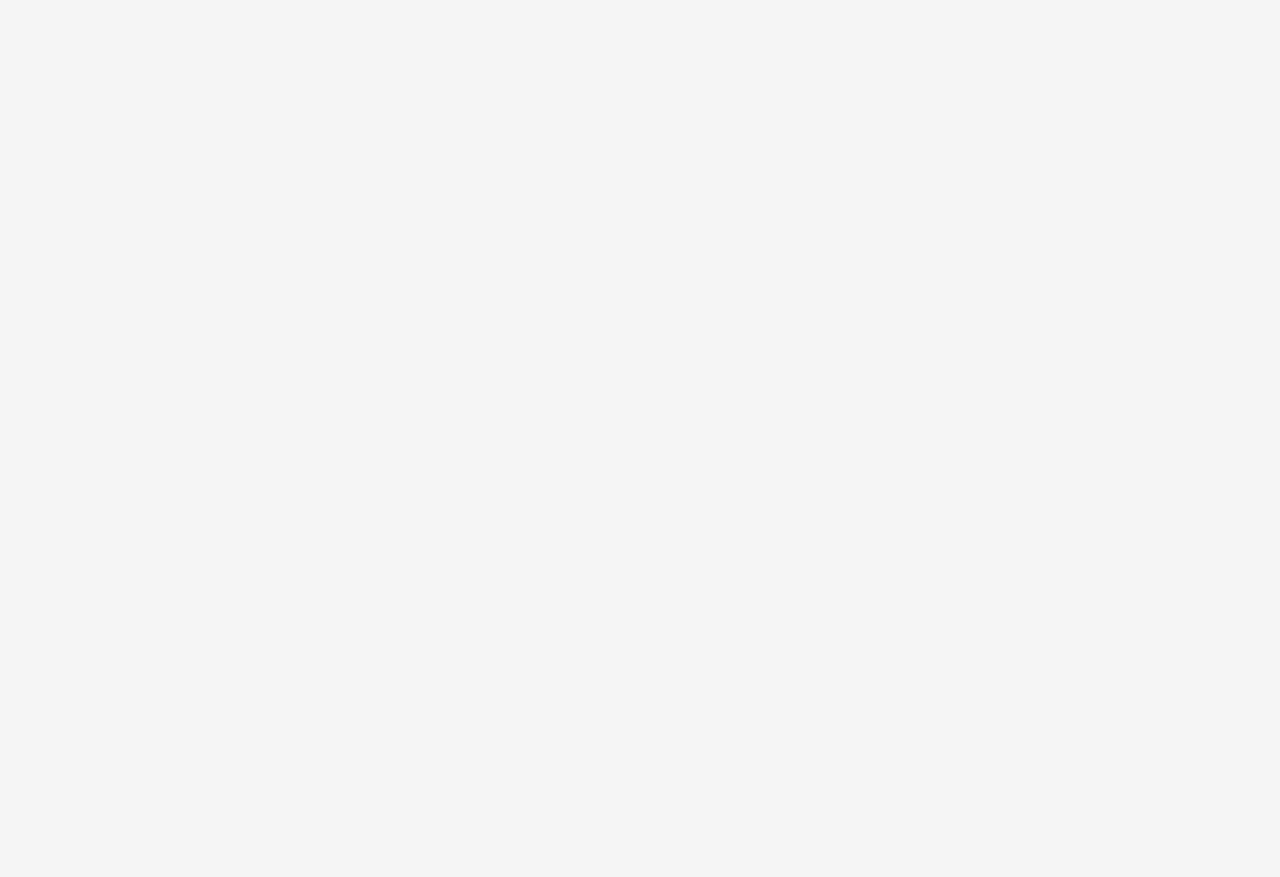
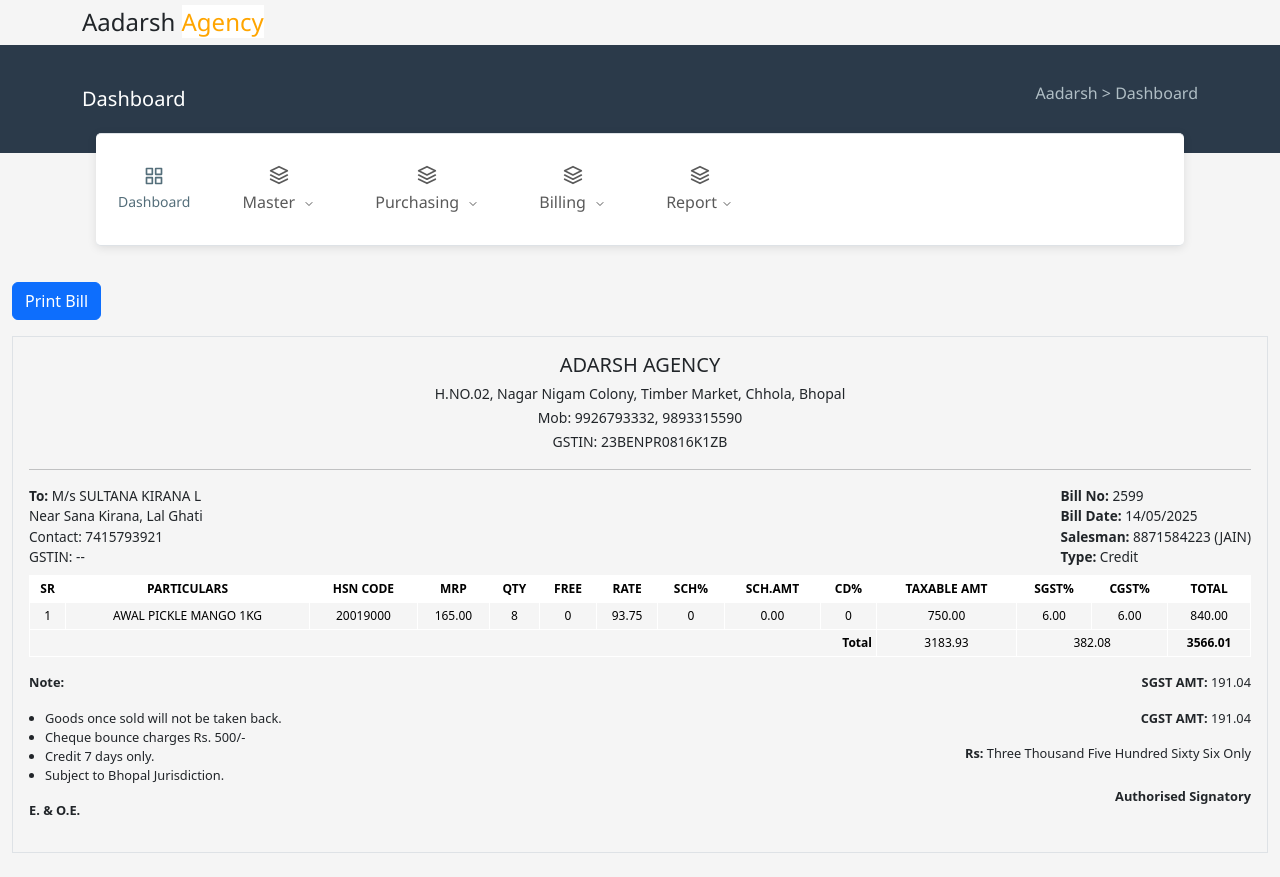
Before and after one commit to sourabhbadgaiya2/Adarsh-agency, a React (Vite) app in the folder Clients/: page /test in a window 1280 px wide. Before the commit this address had no page. Before the commit the page ends 800 px from the top, so only its background shows below. Built offline with nearby package versions, Linux system fonts and the light colour scheme.

Commit message:
complete

```diff
--- a/Clients/src/App.jsx
+++ b/Clients/src/App.jsx
@@ -1,7 +1,7 @@
 // src/App.js
-import React from 'react';
-import {  BrowserRouter } from 'react-router-dom';
-import AppRoutes from './routes/AppRoutes';
+import React from "react";
+import { BrowserRouter } from "react-router-dom";
+import AppRoutes from "./routes/AppRoutes";
 
 const App = () => {
   return (
--- a/Clients/src/Components/Dashbord/Navbarfrist.jsx
+++ b/Clients/src/Components/Dashbord/Navbarfrist.jsx
@@ -6,6 +6,8 @@
 
 const Navbarfristn = () => {
   const [expanded, setExpanded] = useState(false);
+
+  const [activeDropdown, setActiveDropdown] = useState("");
 
   return (
     <div className='vpfinancial-navbar'>
@@ -68,13 +70,13 @@
                         Add Company
                       </Dropdown.Item> */}
                       <Dropdown.Item as={Link} to='/brand'>
-                        Add Brand
+                        Brand
                       </Dropdown.Item>
                       <Dropdown.Item as={Link} to='/product'>
-                        Create Product
+                        Product
                       </Dropdown.Item>
                       <Dropdown.Item as={Link} to='/Vendor-report'>
-                        Add Vendor
+                        Vendor
                       </Dropdown.Item>
 
                       {/* <Dropdown.Item as={Link} to="/pro-categories">
@@ -88,14 +90,14 @@
                     {/* Product Master */}
                     <div className='col-md-4'>
                       <Dropdown.Item as={Link} to='/add-customer'>
-                        Add Customer
+                        Customer
                       </Dropdown.Item>
                       <Dropdown.Item as={Link} to='/add-salesman'>
-                        Add Sales Man
+                        Sales Man
                       </Dropdown.Item>
 
                       <Dropdown.Item as={Link} to='/display-salesman'>
-                        Display Sales Man
+                        View Sales Man
                       </Dropdown.Item>
                       {/* <Dropdown.Item as={Link} to="/display-billing-report">
                         Product Billing Report
--- a/Clients/src/Components/Invoice/GenerateInvoice.jsx
+++ b/Clients/src/Components/Invoice/GenerateInvoice.jsx
@@ -655,6 +655,8 @@
   const [loading, setLoading] = useState(false);
   const [productDetails, setProductDetails] = useState({});
 
+  const [printOrientation, setPrintOrientation] = useState("landscape");
+
   useEffect(() => {
     const fetchInvoice = async () => {
       setLoading(true);
@@ -757,7 +759,16 @@
 
   return (
     <div>
-      <div className='container'>
+      <div className='container  d-print-none'>
+        <select
+          value={printOrientation}
+          onChange={(e) => setPrintOrientation(e.target.value)}
+          className='form-select mb-3'
+        >
+          <option value='portrait'>Portrait</option>
+          <option value='landscape'>Landscape</option>
+        </select>
+
         <button
           onClick={() => window.print()}
           className='btn btn-primary my-3 d-print-none'
@@ -793,7 +804,7 @@
             }
 
             @page {
-              size: A5;
+              size: A5 ${printOrientation};
               margin:3mm;
             }
 
@@ -1304,7 +1315,7 @@
                     style={{
                       borderLeft: "1px solid black",
                       paddingLeft: "10px",
-                      margin:"0"
+                      margin: "0",
                     }}
                   >
                     {Object.entries(gstSummary).map(([rate, value]) => (
--- /dev/null
+++ b/Clients/src/Components/PrintStyles.css
@@ -0,0 +1,28 @@
+@media print {
+    @page {
+        size: A5 landscape;
+        margin: 8mm;
+    }
+
+    body * {
+        visibility: hidden;
+    }
+
+    #print-section,
+    #print-section * {
+        visibility: visible;
+    }
+
+    #print-section {
+        position: absolute;
+        top: 0;
+        left: 0;
+        width: 100%;
+        font-family: "Courier New", monospace;
+        background-color: white;
+    }
+
+    .d-print-none {
+        display: none !important;
+    }
+}
--- a/Clients/src/Components/Productss/Company/AddCompany.jsx
+++ b/Clients/src/Components/Productss/Company/AddCompany.jsx
@@ -99,7 +99,7 @@
                 </div>
               </div>
 
-              <div className='col-md-4'>
+              {/* <div className='col-md-4'>
                 <div className='form-group'>
                   <label className='font-weight-bold'>
                     Contact Person Name
@@ -216,7 +216,7 @@
                     onChange={handleChange}
                   />
                 </div>
-              </div>
+              </div>*/}
             </div>
           </div>
 
--- a/Clients/src/Components/Productss/Company/CompanyDetail.jsx
+++ b/Clients/src/Components/Productss/Company/CompanyDetail.jsx
@@ -25,7 +25,7 @@
     setLoading(true);
     try {
       const res = await axios.get("/company");
-      console.log(res.data);
+      // console.log(res.data);
       setCompanies(res.data);
     } catch (err) {
       console.error(err);
@@ -129,7 +129,7 @@
       <div className='row'>
         <div className='col-md-12'>
           <div className='card card-primary card-outline'>
-            <div style={{ backgroundColor: "black" }} className='card-header'>
+            <div style={{ backgroundColor: "" }} className='card-header'>
               <Tabs
                 id='task-tabs'
                 activeKey={activeTab}
@@ -160,15 +160,15 @@
                     <thead>
                       <tr>
                         <th>Brand Name</th>
-                        <th>Contact Person</th>
+                        {/* <th>Contact Person</th>
                         <th>Designation</th>
                         <th>City</th>
-                        {/* <th>Address</th> */}
+                        <th>Address</th>
                         <th>Mobile</th>
-                        {/* <th>Alt Mobile</th> */}
+                        <th>Alt Mobile</th>
                         <th>Email</th>
                         <th>WhatsApp</th>
-                        <th>GST</th>
+                        <th>GST</th> */}
                         <th>Actions</th>
                       </tr>
                     </thead>
@@ -177,18 +177,18 @@
                         <tr key={c._id}>
                           {/* company name */}
                           <td>{c.name}</td>
-                          <td>{c.contactPerson}</td>
+                          {/* <td>{c.contactPerson}</td>
                           <td>{c.designation}</td>
                           <td>{c.city}</td>
-                          {/* <td>{c.address}</td> */}
+                          <td>{c.address}</td>
                           <td>{c.mobile}</td>
-                          {/* <td>{c.alternateMobile}</td> */}
+                          <td>{c.alternateMobile}</td>
                           <td>{c.email}</td>
                           <td>{c.whatsapp}</td>
                           <td>
                             {c.gstNumber}
                             {"%"}
-                          </td>
+                          </td> */}
                           <td>
                             <button
                               className='btn btn-danger btn-sm'
--- /dev/null
+++ b/Clients/src/Components/Test.jsx
@@ -0,0 +1,145 @@
+import React from "react";
+import "./PrintStyles.css"; // Include the custom print CSS
+
+const Test = () => {
+  const handlePrint = () => {
+    window.print();
+  };
+
+  return (
+    <div className='container-fluid mt-3'>
+      <button
+        className='btn btn-primary d-print-none mb-3'
+        onClick={handlePrint}
+      >
+        Print Bill
+      </button>
+
+      <div id='print-section' className='p-3 border'>
+        <div className='text-center'>
+          <h5 className='mb-1'>ADARSH AGENCY</h5>
+          <small>
+            H.NO.02, Nagar Nigam Colony, Timber Market, Chhola, Bhopal <br />
+            Mob: 9926793332, 9893315590 <br />
+            GSTIN: 23BENPR0816K1ZB
+          </small>
+        </div>
+
+        <hr />
+
+        <div
+          className='d-flex justify-content-between mb-2'
+          style={{ fontSize: "0.85rem" }}
+        >
+          <div>
+            <strong>To:</strong> M/s SULTANA KIRANA L<br />
+            Near Sana Kirana, Lal Ghati
+            <br />
+            Contact: 7415793921
+            <br />
+            GSTIN: --
+          </div>
+          <div>
+            <strong>Bill No:</strong> 2599
+            <br />
+            <strong>Bill Date:</strong> 14/05/2025
+            <br />
+            <strong>Salesman:</strong> 8871584223 (JAIN)
+            <br />
+            <strong>Type:</strong> Credit
+          </div>
+        </div>
+
+        <table
+          className='table table-bordered table-sm'
+          style={{ fontSize: "0.75rem" }}
+        >
+          <thead className='text-center'>
+            <tr>
+              <th>SR</th>
+              <th>PARTICULARS</th>
+              <th>HSN CODE</th>
+              <th>MRP</th>
+              <th>QTY</th>
+              <th>FREE</th>
+              <th>RATE</th>
+              <th>SCH%</th>
+              <th>SCH.AMT</th>
+              <th>CD%</th>
+              <th>TAXABLE AMT</th>
+              <th>SGST%</th>
+              <th>CGST%</th>
+              <th>TOTAL</th>
+            </tr>
+          </thead>
+          <tbody>
+            <tr>
+              <td>1</td>
+              <td>AWAL PICKLE MANGO 1KG</td>
+              <td>20019000</td>
+              <td>165.00</td>
+              <td>8</td>
+              <td>0</td>
+              <td>93.75</td>
+              <td>0</td>
+              <td>0.00</td>
+              <td>0</td>
+              <td>750.00</td>
+              <td>6.00</td>
+              <td>6.00</td>
+              <td>840.00</td>
+            </tr>
+            {/* Add other rows in the same format */}
+            <tr>
+              <td colSpan='10' className='text-end'>
+                <strong>Total</strong>
+              </td>
+              <td>3183.93</td>
+              <td colSpan='2'>382.08</td>
+              <td>
+                <strong>3566.01</strong>
+              </td>
+            </tr>
+          </tbody>
+        </table>
+
+        <div
+          className='d-flex justify-content-between mt-3'
+          style={{ fontSize: "0.8rem" }}
+        >
+          <div style={{ width: "65%" }}>
+            <p>
+              <strong>Note:</strong>
+            </p>
+            <ul style={{ paddingLeft: "1rem" }}>
+              <li>Goods once sold will not be taken back.</li>
+              <li>Cheque bounce charges Rs. 500/-</li>
+              <li>Credit 7 days only.</li>
+              <li>Subject to Bhopal Jurisdiction.</li>
+            </ul>
+            <p>
+              <strong>E. & O.E.</strong>
+            </p>
+          </div>
+
+          <div style={{ textAlign: "right" }}>
+            <p>
+              <strong>SGST AMT:</strong> 191.04
+            </p>
+            <p>
+              <strong>CGST AMT:</strong> 191.04
+            </p>
+            <p>
+              <strong>Rs:</strong> Three Thousand Five Hundred Sixty Six Only
+            </p>
+            <p className='mt-4'>
+              <strong>Authorised Signatory</strong>
+            </p>
+          </div>
+        </div>
+      </div>
+    </div>
+  );
+};
+
+export default Test;
--- a/Clients/src/routes/AppRoutes.jsx
+++ b/Clients/src/routes/AppRoutes.jsx
@@ -17,6 +17,7 @@
 import PurchaseForm from "../Components/SalesMan/PurchaseForm";
 import CustomerDetail from "../Components/Customer/CustomerDetail";
 import FirmDetail from "../Components/Firm/FirmDetail";
+import Test from "../Components/Test";
 
 const AppRoutes = () => {
   return (
@@ -38,6 +39,7 @@
         <Route path="/Vendor-report" element={<VendorReport />} />
         <Route path="/purchase" element={<PurchaseForm />} />
         <Route path="/add-customer" element={<CustomerDetail />} />
+        <Route path="/test" element={<Test />} />
       </Route>
     </Routes>
   );
```
